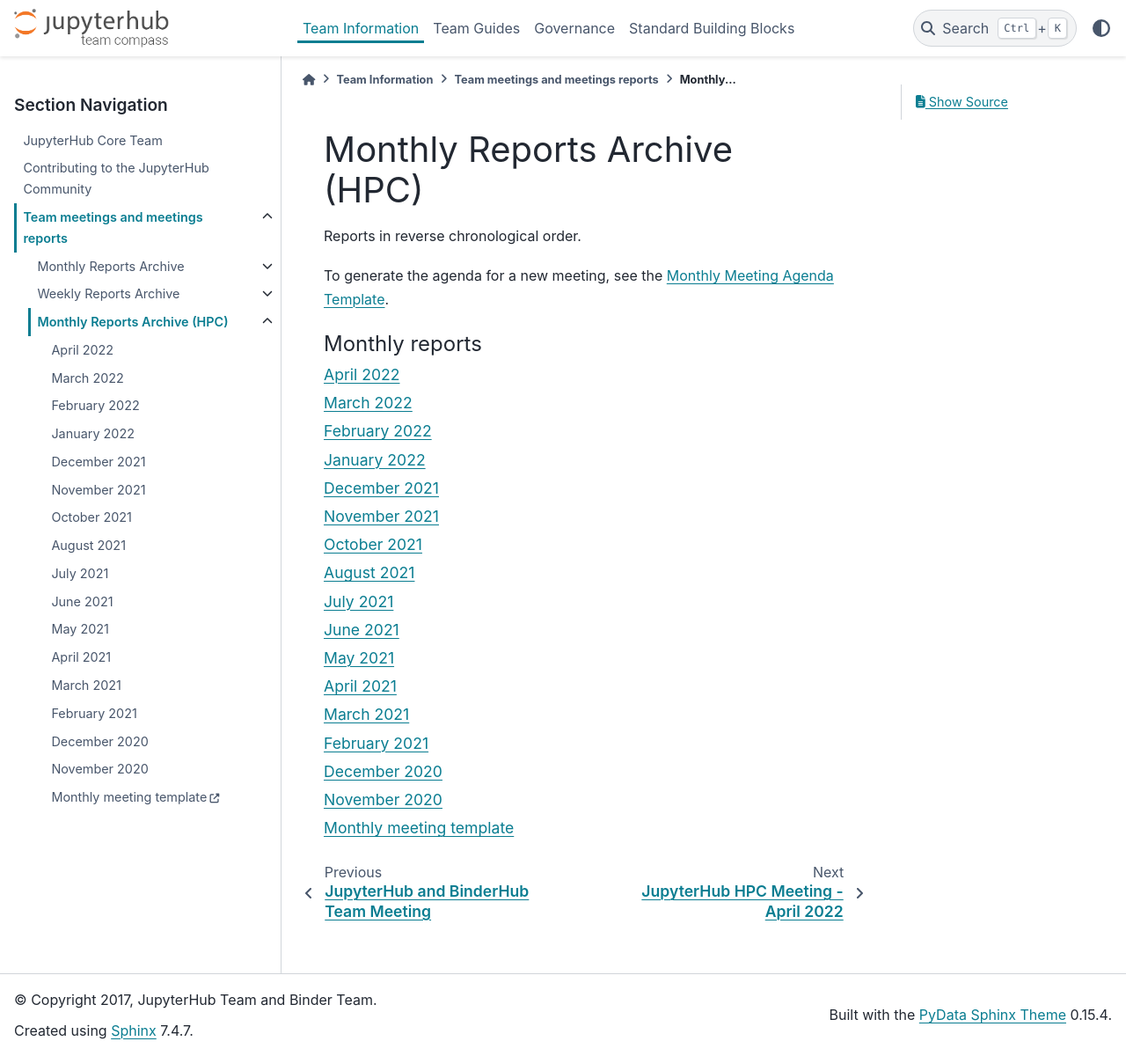
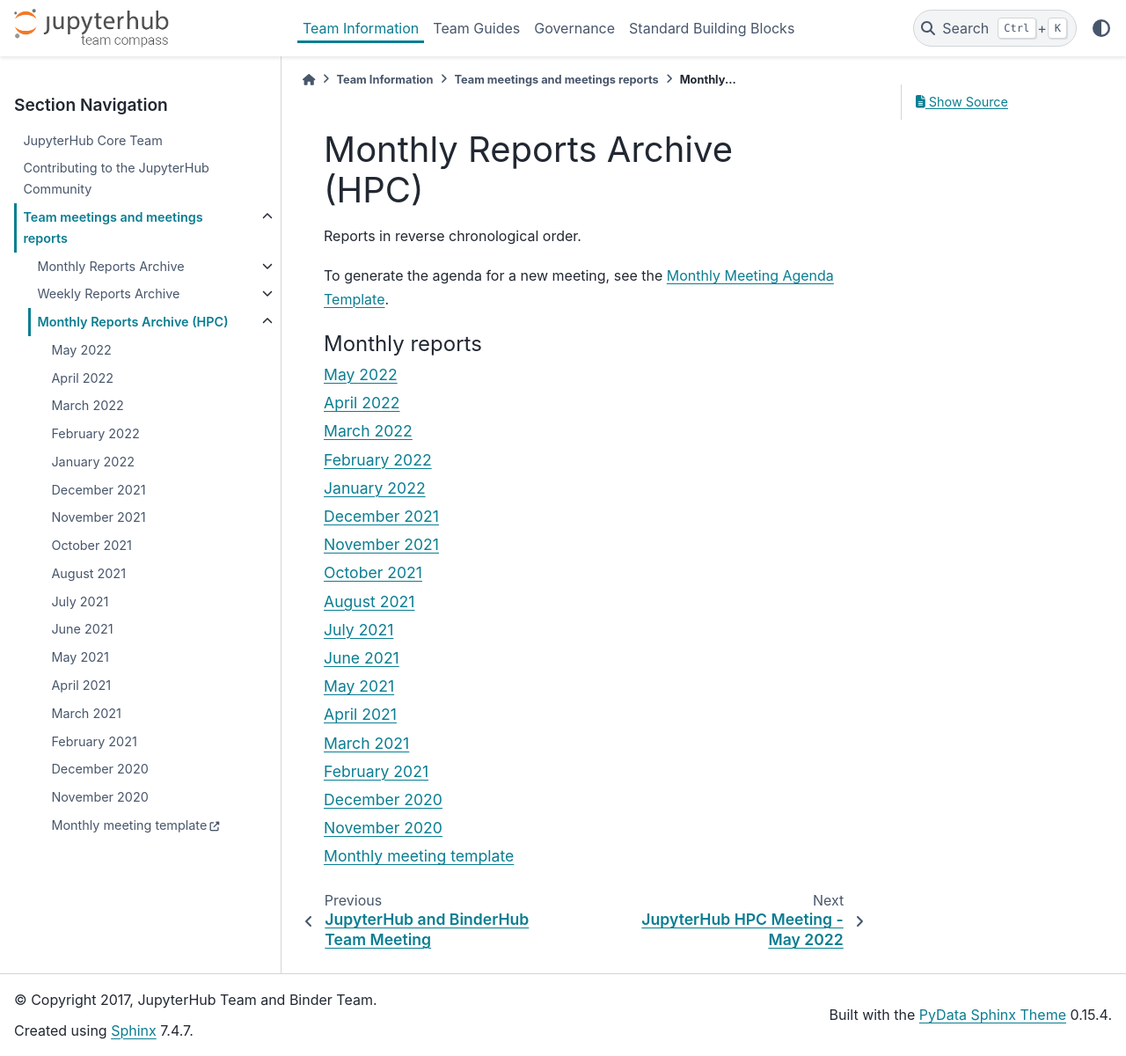
Before and after one commit to jupyterhub/team-compass, a Sphinx documentation site: the page built from docs/monthly-meeting-hpc/monthly_report_index.rst, in a window 1280 px wide and 1200 px high. Shown: the whole window at 88% size. Built offline with Sphinx 7.4.7 and the PyData theme 0.15.4, drawn with Linux system fonts in a browser that asks for light colours.

Commit message:
Add link to May 2022 notes

```diff
--- a/docs/monthly-meeting-hpc/monthly_report_index.rst
+++ b/docs/monthly-meeting-hpc/monthly_report_index.rst
@@ -11,6 +11,7 @@
    :maxdepth: 1
    :caption: Monthly reports
 
+   May 2022 <2022-05-04.md>
    April 2022 <2022-04-06.md>
    March 2022 <2022-03-02.md>
    February 2022 <2022-02-02.md>
```
